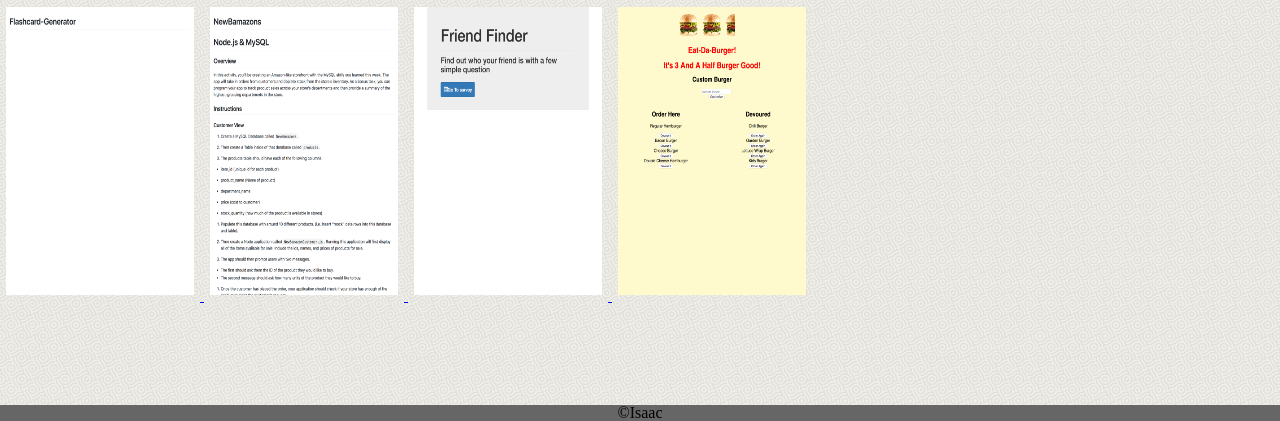
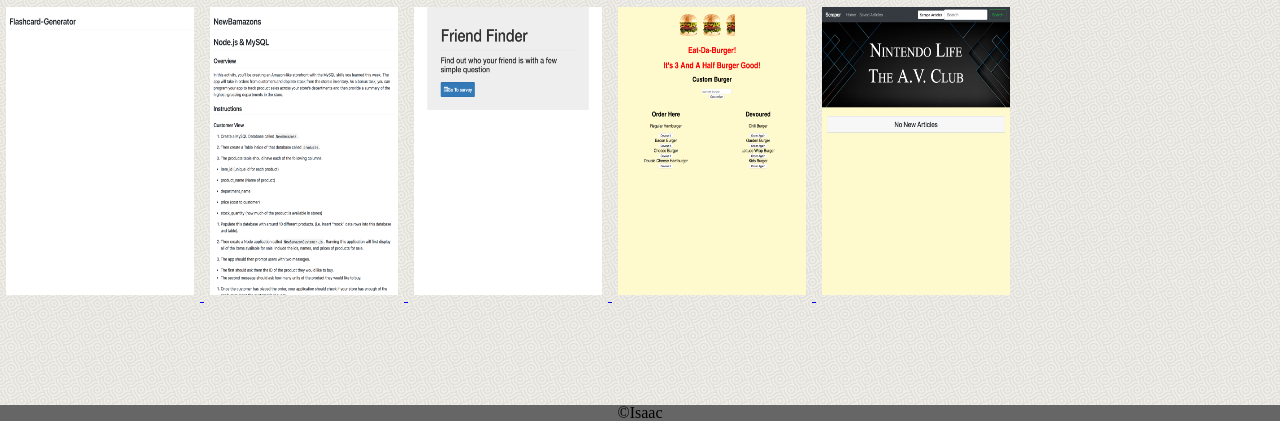
Before and after one commit to Bunnyster43/Isaac-Portfolio, a website: page portfolio.html in a window 1280 px wide. Shown: the part 379-800 px from the top of the page. Drawn offline with Linux system fonts and the light colour scheme.

Commit message:
initial site files

```diff
--- a/portfolio.html
+++ b/portfolio.html
@@ -12,7 +12,7 @@
   <meta name="viewport" content="width=device-width, initial-scale=1.0">
 </head>
 
-<head >
+<head>
 
   <meta charset="UTF-8">
 
@@ -35,14 +35,16 @@
       <a class="active" href="portfolio.html">Portfolio</a>
       <!-- Add font awesome icons -->
       <a href="https://www.facebook.com/simstarr18?ref=bookmarks" target="_blank" class="fa fa-facebook"></a>
-        <a href="https://twitter.com/squirrelster21"  target="_blank" class="fa fa-twitter"></a>
-        <a href="https://www.linkedin.com/in/isaac-simental-starr-85183886/"  target="_blank" class="fa fa-linkedin"></a>
+      <a href="https://twitter.com/squirrelster21" target="_blank" class="fa fa-twitter"></a>
+      <a href="https://www.linkedin.com/in/isaac-simental-starr-85183886/" target="_blank" class="fa fa-linkedin"></a>
       <!--<a href="#"  target="_blank" class="fa fa-tumblr"></a>-->
     </div>
 
     <!--header-->
     <header class="static">
-    <p><font size="6">Portfolio</font></p>
+      <p>
+        <font size="6">Portfolio</font>
+      </p>
     </header>
 
     </div>
@@ -90,6 +92,10 @@
         <img src="asserts/image/Screen Shot 2018-06-26 at 7.20.04 PM.png" alt="burgerlogger" style="padding:6px; width:200px; height:300px; border:0">
       </a>
 
+      <a href="https://scrapereview.herokuapp.com/" target="blank">
+        <img src="asserts/image/Screen Shot 2018-07-12 at 10.53.36 PM.png" alt="scraper" style="padding:6px; width:200px; height:300px; border:0">
+      </a>
+
     </section>
 
   </body>
@@ -99,4 +105,5 @@
   </footer>
 
 </head>
+
 </html>
```
Also changed, not shown: asserts/image/Screen Shot 2018-07-12 at 10.53.36 PM.png (added). Lines whose indentation alone changed are shown as unchanged.
